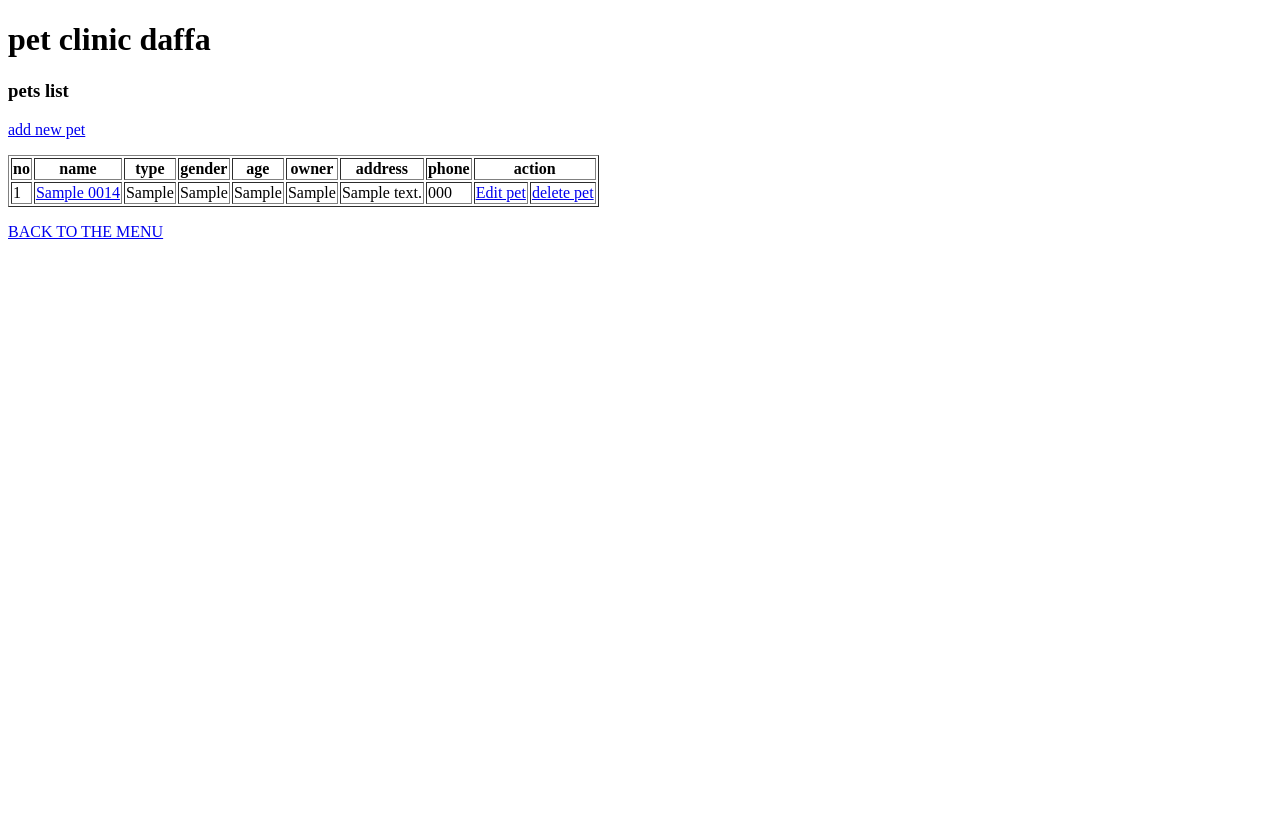
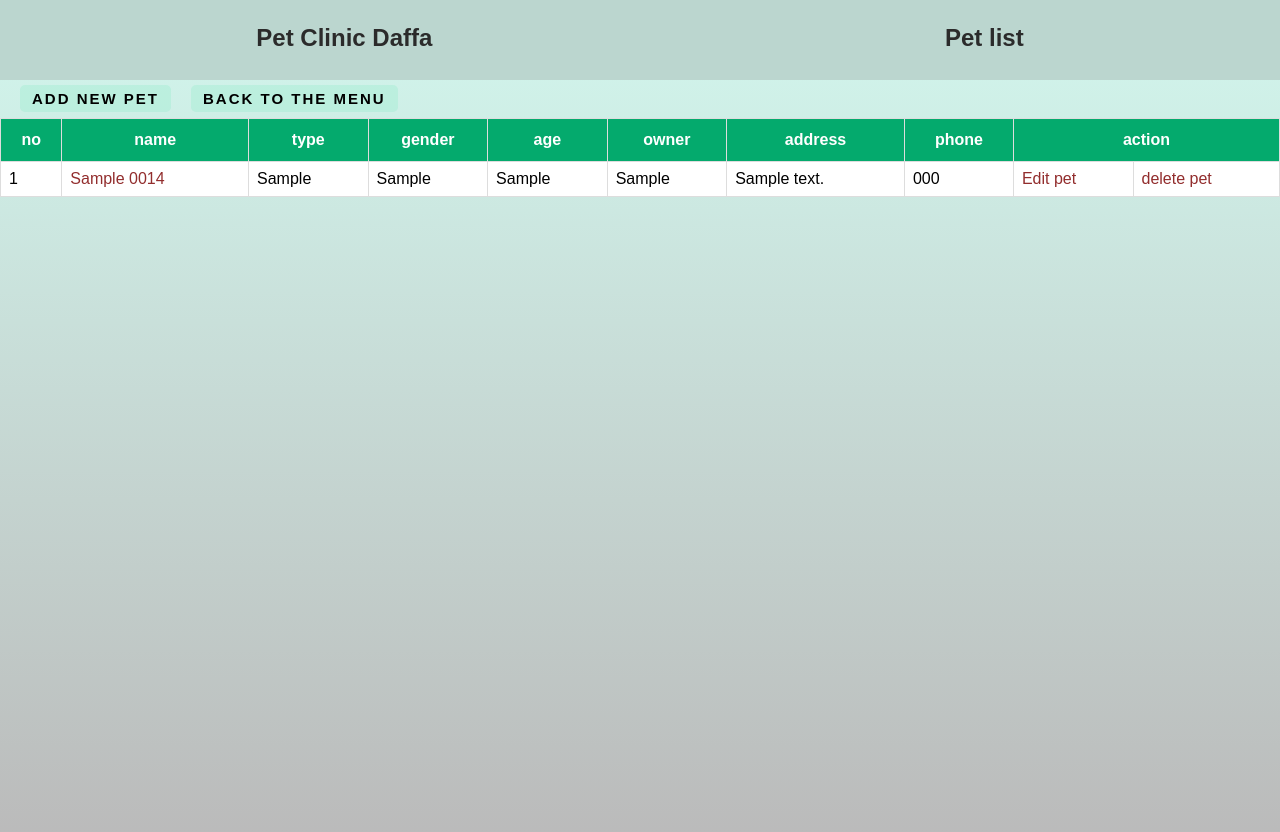
Before and after one commit to DaffafauzanD/latihan-4-petClinic, a PHP site: page /read_pet_0014.php in a window 1280 px wide. Before the commit the page ends 239 px from the top, so only its background shows below. Run offline with PHP 8.4, Linux system fonts and the light colour scheme; tables that the repository leaves empty or names only in its code hold one stand-in row (values such as "Sample post").

Commit message:
update style and new css for 'add' and 'read'

```diff
--- a/petclinic/read_pet_0014.php
+++ b/petclinic/read_pet_0014.php
@@ -1,13 +1,36 @@
 <!DOCTYPE html>
 <html lang="en">
+
 <head>
     <title>pet clinic daffa</title>
+    <style>
+    <?php include 'style_read.css';
+    ?>
+    </style>
 </head>
+
 <body>
-    <h1>pet clinic daffa</h1>
-    <h3>pets list</h3>
-    <p><a href="add_pet_0014.php">add new pet</a></p>
-    <table border="1">
+    <div class="navbar">
+        <div>
+            <h1>Pet Clinic Daffa</h1>
+        </div>
+        <div>
+            <h1>Pet list</h1>
+        </div>
+    </div>
+    <div class="body">
+        <div class="text">
+            <ul>
+                <li>
+                    <a href="add_pet_0014.php">ADD NEW PET</a>
+                </li>
+                <li>
+                    <a href="index.php">BACK TO THE MENU</a>
+                </li>
+            </ul>
+        </div>
+        <div class="border">
+            <table border="1" class="customers">
                 <tr>
                     <th>no</th>
                     <th>name</th>
@@ -42,11 +65,14 @@
                     ] ?>">Edit pet</a></td>
                     <td><a href="delete_pet_0014.php?id=<?= $data[
                         'pet_id_0014'
-            ] ?>"onclick="return confirm('are you sure?')">delete pet</a></td>
+                    ] ?>" onclick="return confirm('are you sure?')">delete pet</a></td>
                 </tr>
                 <?php endforeach;
                 ?>
             </table>
-    <p><a href="index.php">BACK TO THE MENU</p>
+        </div>
+    </div>
+
 </body>
+
 </html>
--- /dev/null
+++ b/petclinic/style_read.css
@@ -0,0 +1,115 @@
+* {
+    padding: 0px;
+    margin: 0px;
+    box-sizing: border-box;
+    list-style: none;
+}
+
+h1,
+h2,
+h3,
+h4 {
+    font-size: 150%;
+    padding: 0px 0px 5px 0px;
+    margin: 0px 0px 0px 0px;
+}
+
+.navbar {
+    width: 100%;
+    height: 80px;
+    background-color: rgba(121, 173, 160, 0.5);
+    display: flex;
+    justify-content: space-around;
+    align-items: center;
+    color: rgb(43, 43, 43);
+    font-family: Arial, Helvetica, sans-serif;
+}
+
+.body {
+    width: 100%;
+    height: 94vh;
+    padding: 0px 0px 0px 0px;
+    margin: 0px 0px 0px 0px;
+    display: flex;
+    flex-direction: column;
+    background-image: linear-gradient( rgba(161, 228, 211, 0.5), rgba(119, 119, 119, 0.5));
+    background-position: center;
+    background-size: cover;
+    font-family: Arial, Helvetica, sans-serif;
+}
+
+.text {
+    margin: 10px;
+    font-weight: bold;
+}
+
+.text ul {
+    display: flex;
+    align-items: center;
+    list-style: none;
+}
+
+.text ul li a {
+    text-decoration: none;
+    color: #000;
+    background-color: #a5ecd279;
+    border-radius: 5px;
+    padding: 5px 12px;
+    margin: 10px;
+    letter-spacing: 2px;
+    font-size: 15px;
+    font-family: Arial, Helvetica, sans-serif;
+    transition: 300ms;
+}
+
+.text ul li a:hover {
+    background-color: #172e2579;
+    color: #f2f2f2;
+    transition: 300ms;
+}
+
+.customers {
+    font-family: Arial, Helvetica, sans-serif;
+    border-collapse: collapse;
+    width: 100%;
+}
+
+.customers td,
+.customers th {
+    border: 1px solid #ddd;
+    padding: 8px;
+}
+
+.customers tr {
+    background-color: rgb(255, 255, 255);
+}
+
+.customers tr:hover {
+    background-color: rgb(182, 182, 182);
+}
+
+.customers th {
+    padding-top: 12px;
+    padding-bottom: 12px;
+    text-align: center;
+    background-color: #04aa6d;
+    color: white;
+}
+
+.border {
+    display: flex;
+    justify-content: center;
+}
+
+.customers a {
+    text-decoration: none;
+    color: rgb(146, 45, 45);
+    border: #000;
+}
+
+.customers a:hover {
+    text-decoration: none;
+    color: rgb(26, 22, 235);
+    background-color: #04aa6d;
+    border-radius: 5px;
+}
```
Also changed, not shown: petclinic/add_doctor_0014.php (+5 -2 lines), petclinic/add_pet_0014.php (+22 -5 lines), petclinic/index.php (+10 -2 lines), petclinic/read_doctor_0014.php (+29 -7 lines), petclinic/read_user_0014.php (+29 -8 lines), petclinic/style.css (+5 -23 lines), petclinic/style_add.css (added, +48 -0 lines). Lines whose indentation alone changed are shown as unchanged.
